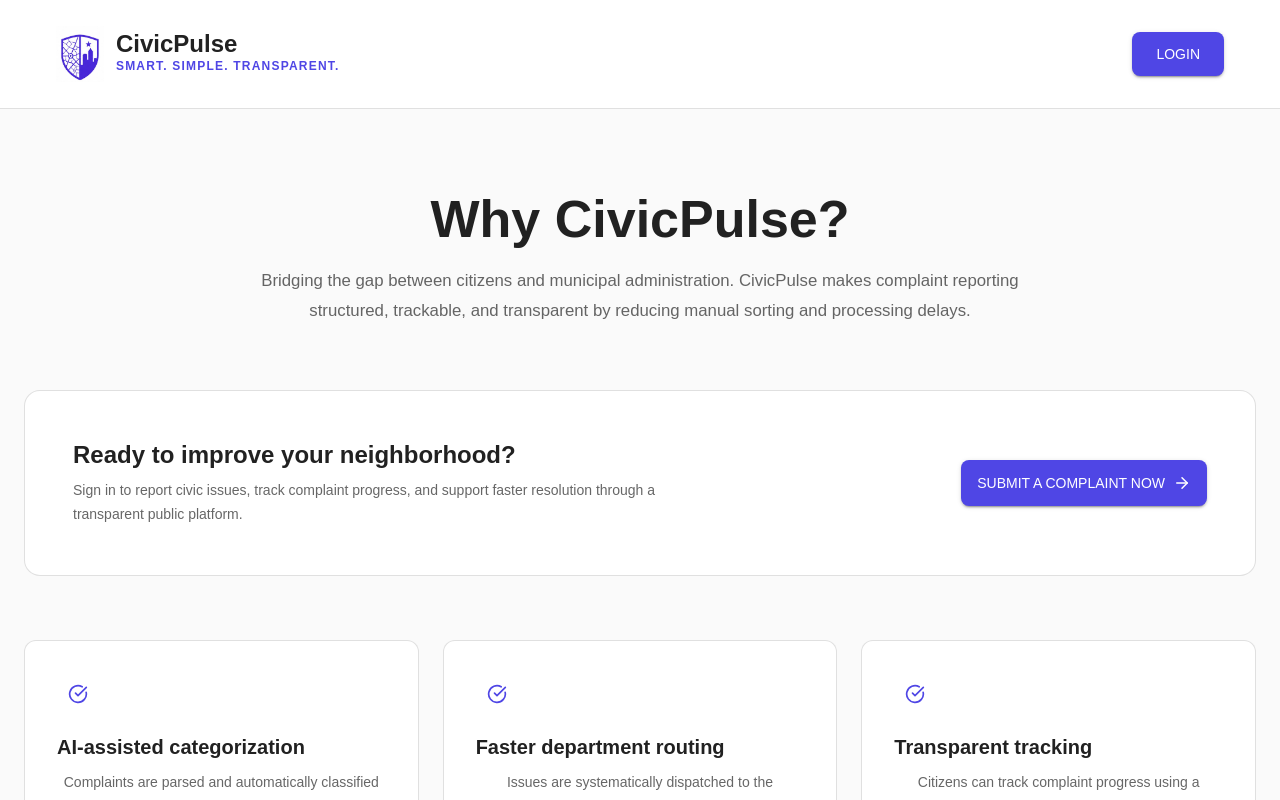
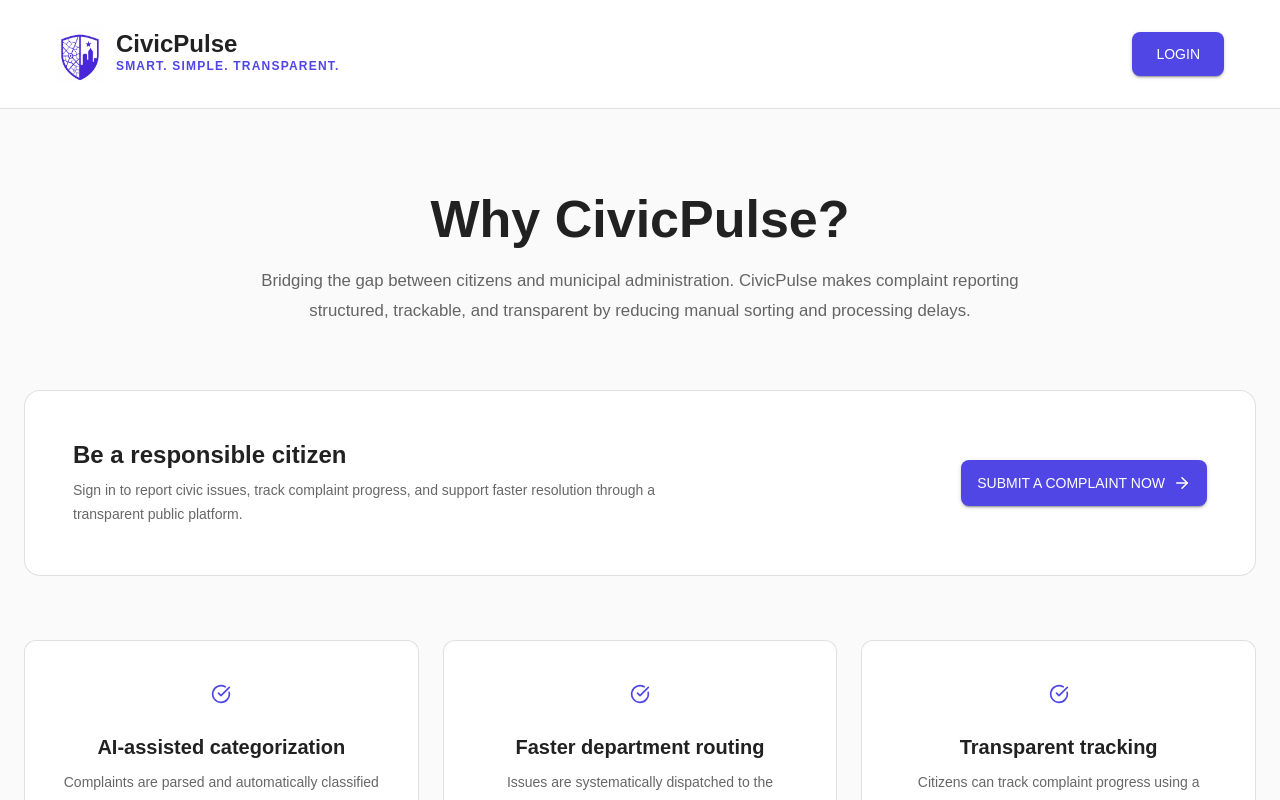
Before and after one commit to madhu-vanthi-2517/civicpulse, a React (Vite) app in the folder frontend/: page / in a window 1280 px wide. Shown: the top 800 px of the page. Built offline with nearby package versions, Linux system fonts and the light colour scheme.

Commit message:
style: update LandingPage text and improve Info component alignment for better readability

```diff
--- a/frontend/src/pages/LandingPage.jsx
+++ b/frontend/src/pages/LandingPage.jsx
@@ -41,7 +41,7 @@ export default function LandingPage() {
 
         <Paper elevation={0} sx={{ border: 1, borderColor: "divider", borderRadius: 4, p: { xs: 3, sm: 4, md: 6 }, mb: { xs: 5, md: 8 }, display: "flex", flexDirection: { xs: "column", md: "row" }, alignItems: { xs: "flex-start", md: "center" }, justifyContent: "space-between", gap: 3, textAlign: { xs: "left", md: "left" } }}>
           <Box sx={{ flex: 1 }}>
-            <Typography variant="h5" sx={{ fontWeight: 700, mb: 1 }}>Ready to improve your neighborhood?</Typography>
+            <Typography variant="h5" sx={{ fontWeight: 700, mb: 1 }}>Be a responsible citizen</Typography>
             <Typography variant="body2" sx={{ color: "text.secondary", maxWidth: 640, lineHeight: 1.7 }}>
               Sign in to report civic issues, track complaint progress, and support faster resolution through a transparent public platform.
             </Typography>
@@ -104,10 +104,10 @@ export default function LandingPage() {
 function Info({ title, text }) {
   return (
     <Paper elevation={0} sx={{ border: 1, borderColor: "divider", borderRadius: 3, p: { xs: 3, sm: 4 }, height: "100%", display: "flex", flexDirection: "column", alignItems: "flex-start" }}>
-      <Box sx={{ width: 42, height: 42, bgcolor: "primary.50", color: "primary.main", borderRadius: 2, display: "flex", alignItems: "center", justifyContent: "center", mb: 2 }}>
+      <Box sx={{ width: 42, height: 42, bgcolor: "primary.50", color: "primary.main", borderRadius: 2, display: "flex", alignItems: "center", justifyContent: "center", mb: 2, alignSelf: "center" }}>
         <CheckCircle size={20} />
       </Box>
-      <Typography variant="h6" sx={{ fontWeight: 700, mb: 1 }}>{title}</Typography>
+      <Typography variant="h6" sx={{ fontWeight: 700, mb: 1, width: "100%", textAlign: "center" }}>{title}</Typography>
       <Typography variant="body2" sx={{ color: "text.secondary", lineHeight: 1.7 }}>{text}</Typography>
     </Paper>
   );
```
